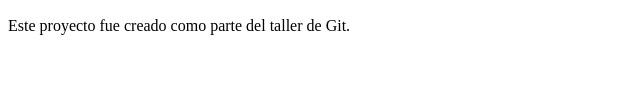
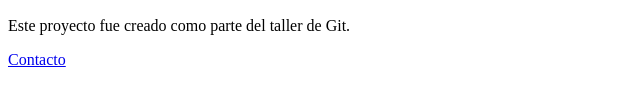
Before and after one commit to galysant/actividad-git-github-universidadean-santiagoandresgaleanoeslava, a plain HTML site: page index.html in a window 1280 px wide. Shown: the part 148-254 px from the top of the page, 0-640 px from the left. Drawn offline with Linux system fonts and the light colour scheme.

Commit message:
Añadir enlace a página de contacto

```diff
--- a/index.html
+++ b/index.html
@@ -11,4 +11,7 @@
 	<h2>Sobre este proyecto</h2>
 	<p>Este proyecto fue creado como parte del taller de Git.</p>
 </section>
+<nav>
+	<a href="contacto.html">Contacto</a>
+</nav>
 </html>
```
